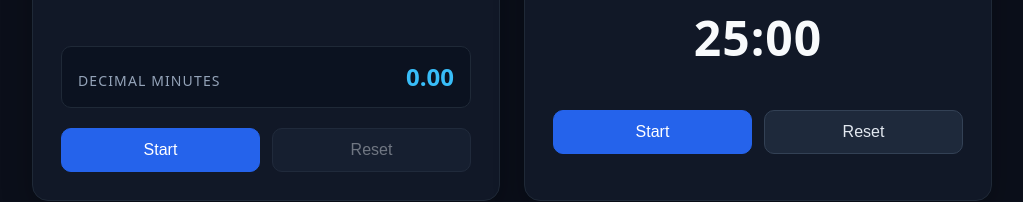
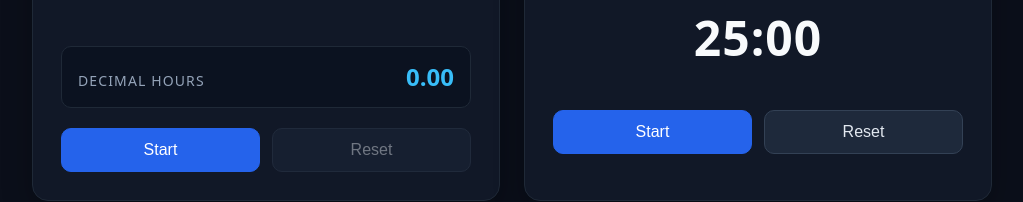
Before and after one commit to natnaelhaileselassie/personal_stopwatch_page, a React (Vite) app in the folder my-app/: page / in a window 1280 px wide. Shown: the part 323-525 px from the top of the page, without its empty margins (128-1151 px from the left). Built offline with nearby package versions, Linux system fonts and the light colour scheme.

Commit message:
updated from minute calculation to hour calculation

```diff
--- a/my-app/src/App.tsx
+++ b/my-app/src/App.tsx
@@ -39,8 +39,8 @@ function formatCountdown(ms: number): string {
   return `${pad(minutes)}:${pad(seconds)}`
 }
 
-function toDecimalMinutes(ms: number): string {
-  return (ms / 60000).toFixed(2)
+function toDecimalHours(ms: number): string {
+  return (ms / 3600000).toFixed(2)
 }
 
 function Stopwatch() {
@@ -84,8 +84,8 @@ function Stopwatch() {
       <h2>Stopwatch</h2>
       <div className="display">{formatStopwatch(elapsed)}</div>
       <div className="decimal">
-        <span className="decimal-label">Decimal minutes</span>
-        <span className="decimal-value">{toDecimalMinutes(elapsed)}</span>
+        <span className="decimal-label">Decimal hours</span>
+        <span className="decimal-value">{toDecimalHours(elapsed)}</span>
       </div>
       <div className="controls">
         <button type="button" className="primary" onClick={toggle}>
```
Also changed, not shown: 1 other file (tests, documents, lock files or other folders).
